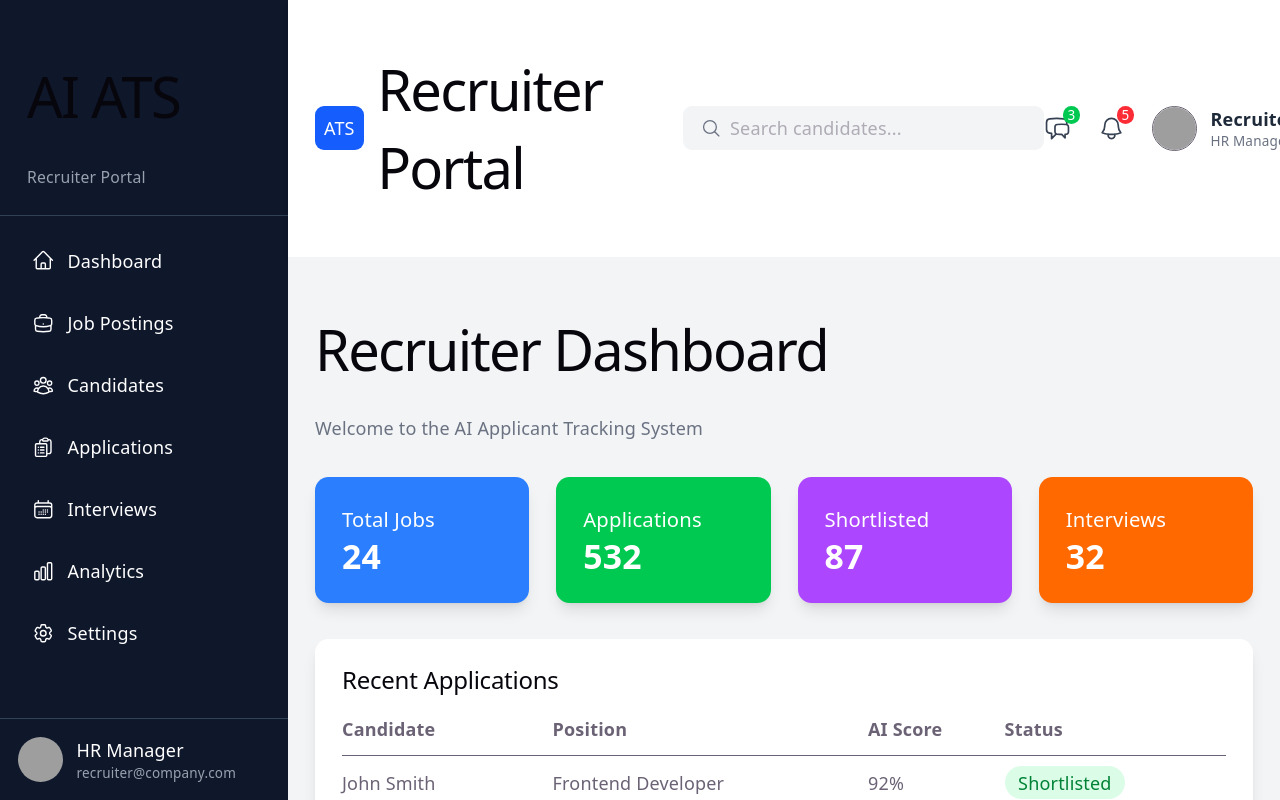
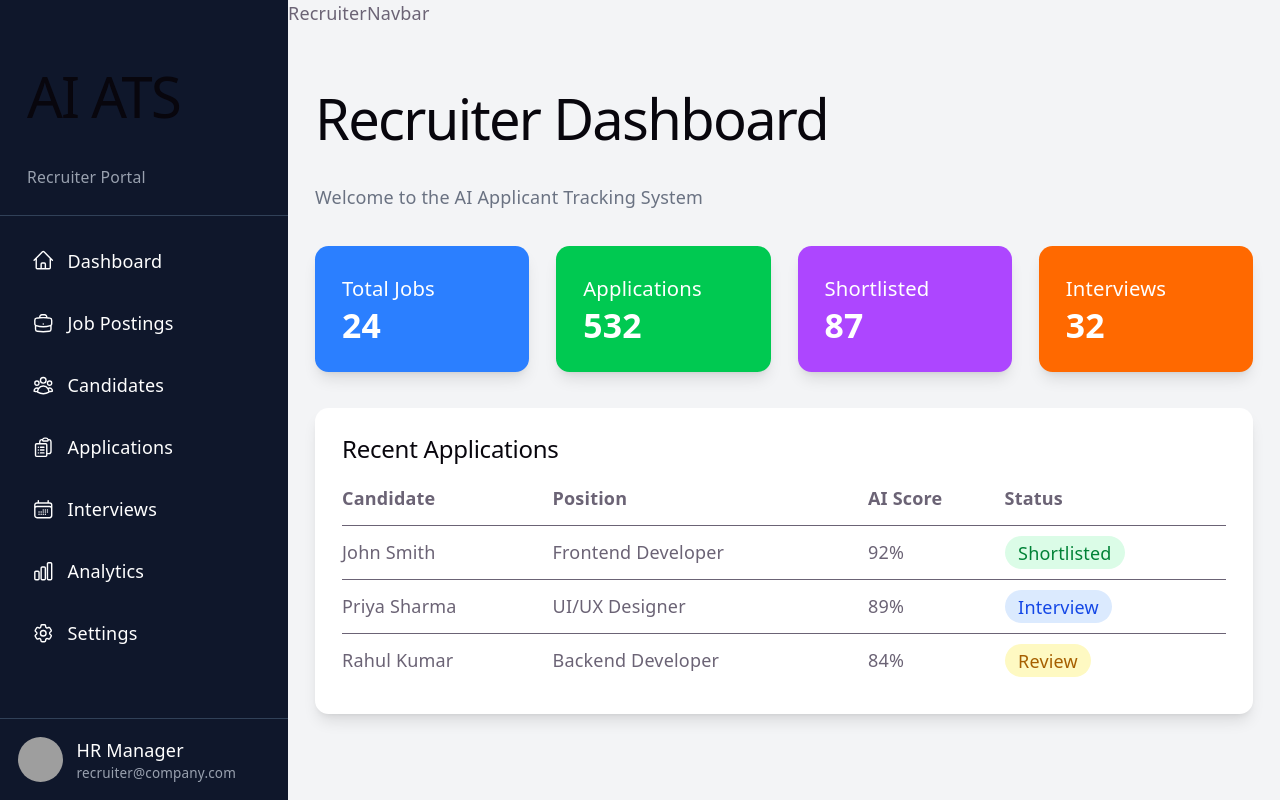
Before and after one commit to sara-mukesh-kumar/AI-Powered-Applicant-Tracking-System--ATS-, a React app in the folder FrontEnd/: page /recruiter/dashboard in a window 1280 px wide. Shown: the top 800 px of the page. Built offline with nearby package versions, Linux system fonts and the light colour scheme; grey boxes are pictures that could not be loaded; the HTML template or start-up script is replaced by a standard one.

Commit message:
organized all pages

```diff
--- a/FrontEnd/src/App.jsx
+++ b/FrontEnd/src/App.jsx
@@ -13,7 +13,6 @@ import AdminApplicationsMonitor from "./components/Admin/AdminApplicationsMonito
 import RecruiterDashboard from "./components/Recruiter/RecruiterDashboard";
 import RecruiterLayout from "./components/Recruiter/RecruiterLayout";
 import RecruiterNavbar from "./components/Recruiter/RecruiterNavbar";
-
 import RecruiterProfile from "./components/Recruiter/RecruiterProfile";
 import RecruiterSidebar from "./components/Recruiter/RecruiterSidebar";
 import ApplicantProfile from "./components/Applicant/ApplicantProfile";
@@ -194,10 +193,7 @@ function App() {
 
         </Routes>
       </BrowserRouter>
-      {/* <AdminLayout />
 
-    <ApplicantDashboard />
-    <JobListings /> */}
 
     </>
   );
--- a/FrontEnd/src/components/Admin/Adminnavbar.jsx
+++ b/FrontEnd/src/components/Admin/Adminnavbar.jsx
@@ -0,0 +1,9 @@
+import React from 'react'
+
+const Adminnavbar = () => {
+  return (
+    <div>Adminnavbar</div>
+  )
+}
+
+export default Adminnavbar
--- a/FrontEnd/src/components/Applicant/ApplicantDashboard.jsx
+++ b/FrontEnd/src/components/Applicant/ApplicantDashboard.jsx
@@ -1,5 +1,5 @@
 import { useNavigate } from "react-router-dom";
-import ApplicantNavbar from "./ApplicantNavbar";
+// import ApplicantNavbar from "./ApplicantNavbar";
 
 const stats = [
   { label: "Applied Jobs", value: "12", helper: "4 active this week", color: "text-blue-600", background: "bg-blue-50" },
--- a/FrontEnd/src/components/Applicant/ApplicantProfile.jsx
+++ b/FrontEnd/src/components/Applicant/ApplicantProfile.jsx
@@ -1,5 +1,5 @@
 import { useState } from "react";
-import ApplicantNavbar from "./ApplicantNavbar";
+// import ApplicantNavbar from "./ApplicantNavbar";
 
 const skills = ["React", "JavaScript", "Node.js", "MongoDB", "Tailwind CSS"];
 
--- a/FrontEnd/src/components/Applicant/JobDetails.jsx
+++ b/FrontEnd/src/components/Applicant/JobDetails.jsx
@@ -1,7 +1,7 @@
 import { useState } from "react";
 import { useNavigate } from "react-router-dom";
 import ApplicantApplicationModal from "./ApplicantApplyJob";
-import ApplicantNavbar from "./ApplicantNavbar";
+// import ApplicantNavbar from "./ApplicantNavbar";
 
 const job = {
   title: "MERN Stack Developer",
--- a/FrontEnd/src/components/Applicant/JobListings.jsx
+++ b/FrontEnd/src/components/Applicant/JobListings.jsx
@@ -1,7 +1,7 @@
 import { useState } from "react";
 import { useNavigate } from "react-router-dom";
 import ApplicantApplicationModal from "./ApplicantApplyJob";
-import ApplicantNavbar from "./ApplicantNavbar";
+// import ApplicantNavbar from "./ApplicantNavbar";
 
 const jobsData = [
   { id: 1, title: "MERN Stack Developer", company: "ABC Technologies", location: "Chennai", type: "Full Time", match: "92% Match", posted: "2 days ago" },
--- a/FrontEnd/src/components/Applicant/ResumeUpload.jsx
+++ b/FrontEnd/src/components/Applicant/ResumeUpload.jsx
@@ -1,5 +1,5 @@
 import { useRef, useState } from "react";
-import ApplicantNavbar from "./ApplicantNavbar";
+// import ApplicantNavbar from "./ApplicantNavbar";
 
 function ResumeUpload() {
   const inputRef = useRef(null);
--- a/FrontEnd/src/components/Recruiter/RecruiterNavbar.jsx
+++ b/FrontEnd/src/components/Recruiter/RecruiterNavbar.jsx
@@ -1,73 +1,9 @@
-import React from "react";
-import {
-  BellIcon,
-  ChatBubbleLeftRightIcon,
-  MagnifyingGlassIcon,
-} from "@heroicons/react/24/outline";
+import React from 'react'
 
 const RecruiterNavbar = () => {
   return (
-    <nav className="bg-white shadow-md px-6 py-4 flex items-center justify-between">
+    <div>RecruiterNavbar</div>
+  )
+}
 
-      {/* Logo */}
-      <div className="flex items-center gap-3">
-        <div className="bg-blue-600 text-white p-2 rounded-lg">
-          ATS
-        </div>
-        <h1 className="text-xl font-bold text-gray-800">
-          Recruiter Portal
-        </h1>
-      </div>
-
-      {/* Search Bar */}
-      <div className="hidden md:flex items-center bg-gray-100 px-4 py-2 rounded-lg w-96">
-        <MagnifyingGlassIcon className="h-5 w-5 text-gray-500" />
-        <input
-          type="text"
-          placeholder="Search candidates..."
-          className="bg-transparent outline-none ml-2 w-full"
-        />
-      </div>
-
-      {/* Right Section */}
-      <div className="flex items-center gap-6">
-
-        {/* Messages */}
-        <div className="relative cursor-pointer">
-          <ChatBubbleLeftRightIcon className="h-6 w-6 text-gray-700" />
-          <span className="absolute -top-2 -right-2 bg-green-500 text-white text-xs px-1 rounded-full">
-            3
-          </span>
-        </div>
-
-        {/* Notifications */}
-        <div className="relative cursor-pointer">
-          <BellIcon className="h-6 w-6 text-gray-700" />
-          <span className="absolute -top-2 -right-2 bg-red-500 text-white text-xs px-1 rounded-full">
-            5
-          </span>
-        </div>
-
-        {/* Profile */}
-        <div className="flex items-center gap-3 cursor-pointer">
-          <img
-            src="https://i.pravatar.cc/40"
-            alt="Recruiter"
-            className="w-10 h-10 rounded-full border"
-          />
-          <div className="hidden md:block">
-            <h3 className="font-semibold text-gray-800">
-              Recruiter
-            </h3>
-            <p className="text-xs text-gray-500">
-              HR Manager
-            </p>
-          </div>
-        </div>
-
-      </div>
-    </nav>
-  );
-};
-
-export default RecruiterNavbar;
+export default RecruiterNavbar
```
